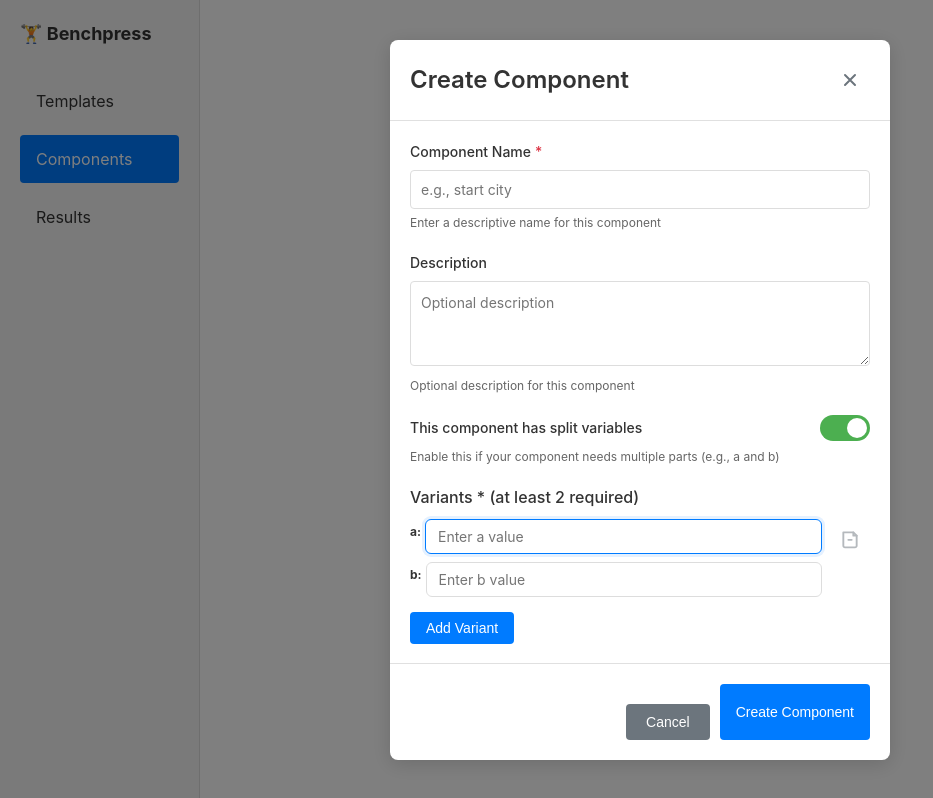
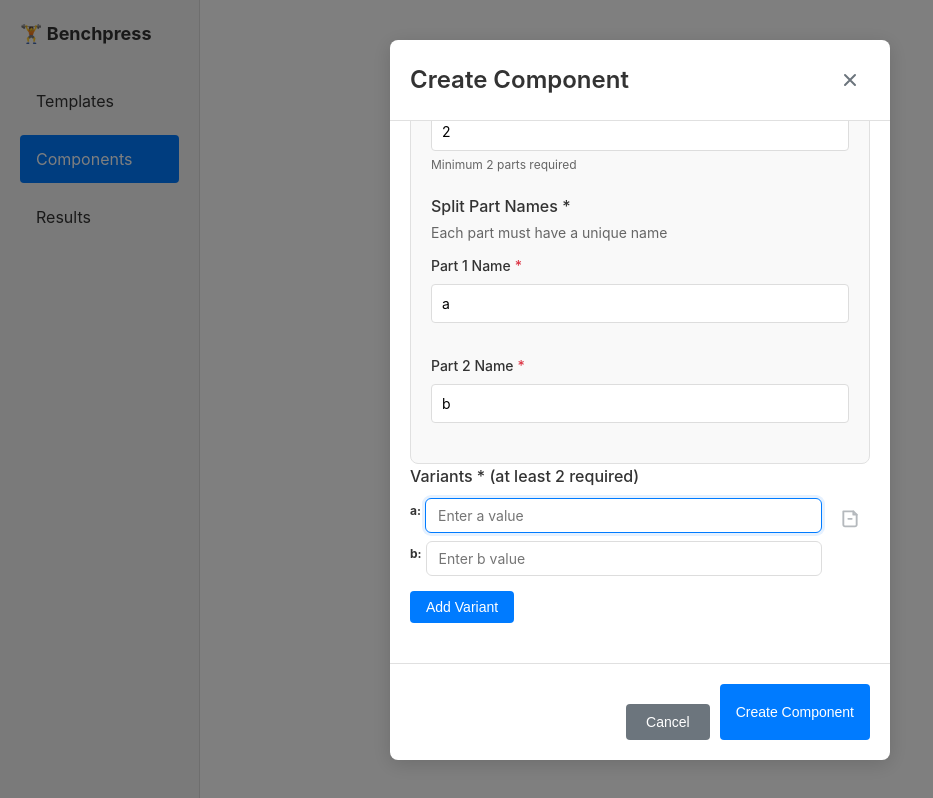
Before and after one commit to benjamin-prigent-pigment/benchpress, a React (Vite) app in the folder frontend/: page /components/new in a window 1280 px wide. Both pictures are taken after a click on the label 845 px from the left and 435 px from the top of the page. Shown: the whole page, without its empty margins (0-933 px from the left). Built offline with nearby package versions, Linux system fonts and the light colour scheme.

Commit message:
Update component creation modal and component item

```diff
--- a/frontend/src/components/ComponentCreateModal.css
+++ b/frontend/src/components/ComponentCreateModal.css
@@ -219,3 +219,36 @@
   padding: 4px 8px;
   font-size: 12px;
 }
+
+.split-configuration {
+  margin-top: 20px;
+  padding: 20px;
+  background: #f9f9f9;
+  border-radius: 8px;
+  border: 1px solid #e0e0e0;
+}
+
+.split-parts-naming {
+  margin-top: 20px;
+}
+
+.split-parts-label {
+  display: block;
+  font-weight: 500;
+  margin-bottom: 12px;
+  color: #333;
+}
+
+.split-parts-label .help-text {
+  display: block;
+  font-weight: 400;
+  font-size: 0.875rem;
+  color: #666;
+  margin-top: 4px;
+}
+
+.split-parts-inputs {
+  display: flex;
+  flex-direction: column;
+  gap: 12px;
+}
--- a/frontend/src/components/ComponentCreateModal.jsx
+++ b/frontend/src/components/ComponentCreateModal.jsx
@@ -20,6 +20,7 @@ function ComponentCreateModal({ isOpen, onClose }) {
   const [error, setError] = useState(null);
   const [isSplit, setIsSplit] = useState(false);
   const [splitParts, setSplitParts] = useState(['a', 'b']);
+  const [numberOfSplits, setNumberOfSplits] = useState(2);
 
   useEffect(() => {
     if (isOpen) {
@@ -30,6 +31,7 @@ function ComponentCreateModal({ isOpen, onClose }) {
       setError(null);
       setIsSplit(false);
       setSplitParts(['a', 'b']);
+      setNumberOfSplits(2);
     }
   }, [isOpen]);
 
@@ -45,12 +47,27 @@ function ComponentCreateModal({ isOpen, onClose }) {
       return;
     }
 
+    let finalSplitParts = null;
+
     // Validate split component structure
     if (isSplit) {
       if (!splitParts || splitParts.length < 2) {
         setError('Split component must have at least 2 parts');
         return;
       }
+      // Trim and validate all part names are non-empty
+      const trimmedParts = splitParts.map(part => part.trim());
+      if (trimmedParts.some(part => !part)) {
+        setError('All split part names must be non-empty');
+        return;
+      }
+      // Validate unique part names (after trimming)
+      if (trimmedParts.length !== new Set(trimmedParts).size) {
+        setError('Split part names must be unique');
+        return;
+      }
+      // Store trimmed parts
+      finalSplitParts = trimmedParts;
       // Check all variants have all parts
       for (let i = 0; i < validVariants.length; i++) {
         const variant = validVariants[i];
@@ -58,7 +75,7 @@ function ComponentCreateModal({ isOpen, onClose }) {
           setError(`Variant ${i + 1} must be an object with all parts`);
           return;
         }
-        for (const part of splitParts) {
+        for (const part of finalSplitParts) {
           if (!(part in variant) || variant[part].trim() === '') {
             setError(`Variant ${i + 1} missing or empty value for part "${part}"`);
             return;
@@ -82,7 +99,7 @@ function ComponentCreateModal({ isOpen, onClose }) {
         description,
         variants: validVariants,
         isSplit,
-        splitParts: isSplit ? splitParts : null
+        splitParts: finalSplitParts
       };
 
       const newComponent = await componentAPI.create(data);
@@ -139,6 +156,7 @@ function ComponentCreateModal({ isOpen, onClose }) {
     setError(null);
     setIsSplit(false);
     setSplitParts(['a', 'b']);
+    setNumberOfSplits(2);
     onClose();
   };
 
@@ -188,14 +206,73 @@ function ComponentCreateModal({ isOpen, onClose }) {
             onChange={(e) => {
               setIsSplit(e.target.checked);
               if (e.target.checked) {
+                setNumberOfSplits(2);
                 setSplitParts(['a', 'b']);
                 setVariants([null]); // Start with one empty variant
               } else {
-                setSplitParts(null);
+                setNumberOfSplits(2);
+                setSplitParts(['a', 'b']);
                 setVariants([null]); // Start with one empty variant
               }
             }}
           />
+
+          {isSplit && (
+            <div className="split-configuration">
+              <TextInput
+                label="Number of Split Parts"
+                helpText="Minimum 2 parts required"
+                type="number"
+                value={numberOfSplits}
+                onChange={(e) => {
+                  const num = parseInt(e.target.value, 10);
+                  if (num >= 2) {
+                    setNumberOfSplits(num);
+                    // Update splitParts array, preserving existing names or using defaults
+                    const newParts = [];
+                    for (let i = 0; i < num; i++) {
+                      if (i < splitParts.length) {
+                        newParts.push(splitParts[i]);
+                      } else {
+                        // Generate default names: a, b, c, d, etc.
+                        newParts.push(String.fromCharCode(97 + i)); // 97 is 'a'
+                      }
+                    }
+                    setSplitParts(newParts);
+                    setVariants([null]); // Reset variants when split config changes
+                  }
+                }}
+                min="2"
+                required
+              />
+
+              <div className="split-parts-naming">
+                <label className="split-parts-label">
+                  Split Part Names *
+                  <span className="help-text">Each part must have a unique name</span>
+                </label>
+                <div className="split-parts-inputs">
+                  {splitParts.map((part, index) => (
+                    <TextInput
+                      key={index}
+                      label={`Part ${index + 1} Name`}
+                      value={part}
+                      onChange={(e) => {
+                        const newName = e.target.value;
+                        const updated = [...splitParts];
+                        updated[index] = newName;
+                        setSplitParts(updated);
+                        // Reset variants when part names change
+                        setVariants([null]);
+                      }}
+                      placeholder={`e.g., ${String.fromCharCode(97 + index)}`}
+                      required
+                    />
+                  ))}
+                </div>
+              </div>
+            </div>
+          )}
 
 
           <div className="variants-section">
--- a/frontend/src/pages/ComponentItem.jsx
+++ b/frontend/src/pages/ComponentItem.jsx
@@ -6,6 +6,8 @@ import ComponentCreateModal from '../components/ComponentCreateModal';
 import PrimaryButton from '../components/buttons/PrimaryButton';
 import SecondaryButton from '../components/buttons/SecondaryButton';
 import DangerButton from '../components/buttons/DangerButton';
+import TextInput from '../components/input/TextInput';
+import '../components/ComponentCreateModal.css';
 import './ComponentItem.css';
 
 function ComponentItem() {
@@ -26,6 +28,7 @@ function ComponentItem() {
   const [showCreateModal, setShowCreateModal] = useState(false);
   const [isSplit, setIsSplit] = useState(false);
   const [splitParts, setSplitParts] = useState(['a', 'b']);
+  const [numberOfSplits, setNumberOfSplits] = useState(2);
 
   // Check if we're creating a new component - either id is 'new' or undefined (when route is /components/new)
   const isNew = !id || id === 'new' || location.pathname === '/components/new';
@@ -60,6 +63,7 @@ function ComponentItem() {
       setVariants(data.variants || []);
       setIsSplit(data.isSplit || false);
       setSplitParts(data.splitParts || ['a', 'b']);
+      setNumberOfSplits(data.splitParts ? data.splitParts.length : 2);
       setError(null);
     } catch (err) {
       setError('Failed to load component');
@@ -79,12 +83,26 @@ function ComponentItem() {
       return;
     }
 
+    let finalSplitParts = null;
+
     // Validate split component structure
     if (isSplit) {
       if (!splitParts || splitParts.length < 2) {
         setError('Split component must have at least 2 parts');
         return;
       }
+      // Trim and validate all part names are non-empty
+      const trimmedParts = splitParts.map(part => part.trim());
+      if (trimmedParts.some(part => !part)) {
+        setError('All split part names must be non-empty');
+        return;
+      }
+      // Validate unique part names (after trimming)
+      if (trimmedParts.length !== new Set(trimmedParts).size) {
+        setError('Split part names must be unique');
+        return;
+      }
+      finalSplitParts = trimmedParts;
       // Check all variants have all parts
       for (let i = 0; i < variants.length; i++) {
         const variant = variants[i];
@@ -92,7 +110,7 @@ function ComponentItem() {
           setError(`Variant ${i + 1} must be an object with all parts`);
           return;
         }
-        for (const part of splitParts) {
+        for (const part of finalSplitParts) {
           if (!(part in variant) || variant[part].trim() === '') {
             setError(`Variant ${i + 1} missing or empty value for part "${part}"`);
             return;
@@ -116,7 +134,7 @@ function ComponentItem() {
         description,
         variants,
         isSplit,
-        splitParts: isSplit ? splitParts : null
+        splitParts: finalSplitParts
       };
 
       await componentAPI.update(id, data);
@@ -244,7 +262,7 @@ function ComponentItem() {
 
         <div className="form-group">
           <label>Description</label>
-          <textarea
+          <input
             value={description}
             onChange={(e) => setDescription(e.target.value)}
             placeholder="Optional description"
@@ -253,6 +271,7 @@ function ComponentItem() {
           />
         </div>
 
+        {!showEditModal ? (
           <div className="form-group">
             <label>Component Type:</label>
             <div style={{ padding: '8px', background: '#f5f5f5', borderRadius: '4px' }}>
@@ -264,6 +283,102 @@ function ComponentItem() {
               )}
             </div>
           </div>
+        ) : isSplit ? (
+          <div className="split-configuration">
+            <TextInput
+              label="Number of Split Parts"
+              helpText="Minimum 2 parts required"
+              type="number"
+              value={numberOfSplits}
+              onChange={(e) => {
+                const num = parseInt(e.target.value, 10);
+                if (num >= 2) {
+                  setNumberOfSplits(num);
+                  // Update splitParts array, preserving existing names or using defaults
+                  const newParts = [];
+                  const oldParts = splitParts;
+                  for (let i = 0; i < num; i++) {
+                    if (i < oldParts.length) {
+                      newParts.push(oldParts[i]);
+                    } else {
+                      // Generate default names: a, b, c, d, etc.
+                      newParts.push(String.fromCharCode(97 + i)); // 97 is 'a'
+                    }
+                  }
+
+                  // Remap variants to match new split parts
+                  const remappedVariants = variants.map(variant => {
+                    if (!variant || typeof variant !== 'object') return variant;
+                    const remapped = {};
+                    for (let i = 0; i < newParts.length; i++) {
+                      if (i < oldParts.length && oldParts[i] in variant) {
+                        // Preserve value from old part if it exists
+                        remapped[newParts[i]] = variant[oldParts[i]];
+                      } else {
+                        // New part, set empty string
+                        remapped[newParts[i]] = '';
+                      }
+                    }
+                    return remapped;
+                  });
+
+                  setSplitParts(newParts);
+                  setVariants(remappedVariants);
+                }
+              }}
+              min="2"
+              required
+            />
+
+            <div className="split-parts-naming">
+              <label className="split-parts-label">
+                Split Part Names *
+                <span className="help-text">Each part must have a unique name</span>
+              </label>
+              <div className="split-parts-inputs">
+                {splitParts.map((part, index) => (
+                  <TextInput
+                    key={index}
+                    label={`Part ${index + 1} Name`}
+                    value={part}
+                    onChange={(e) => {
+                      const newName = e.target.value;
+                      const updated = [...splitParts];
+                      const oldName = updated[index];
+                      updated[index] = newName;
+
+                      // Remap variants to use new part name
+                      const remappedVariants = variants.map(variant => {
+                        if (!variant || typeof variant !== 'object') return variant;
+                        const remapped = { ...variant };
+                        if (oldName in remapped) {
+                          const value = remapped[oldName];
+                          delete remapped[oldName];
+                          remapped[newName] = value;
+                        } else {
+                          remapped[newName] = '';
+                        }
+                        return remapped;
+                      });
+
+                      setSplitParts(updated);
+                      setVariants(remappedVariants);
+                    }}
+                    placeholder={`e.g., ${String.fromCharCode(97 + index)}`}
+                    required
+                  />
+                ))}
+              </div>
+            </div>
+          </div>
+        ) : (
+          <div className="form-group">
+            <label>Component Type:</label>
+            <div style={{ padding: '8px', background: '#f5f5f5', borderRadius: '4px' }}>
+              Regular Component
+            </div>
+          </div>
+        )}
 
         <div className="variants-section">
           <label>Variants * (at least 2 required)</label>
@@ -480,6 +595,7 @@ function ComponentItem() {
               <SecondaryButton
                 onClick={() => {
                   setShowEditModal(false);
+                  // Reset to original component data
                   loadComponent();
                 }}
               >
```
Lines whose indentation alone changed are shown as unchanged.
